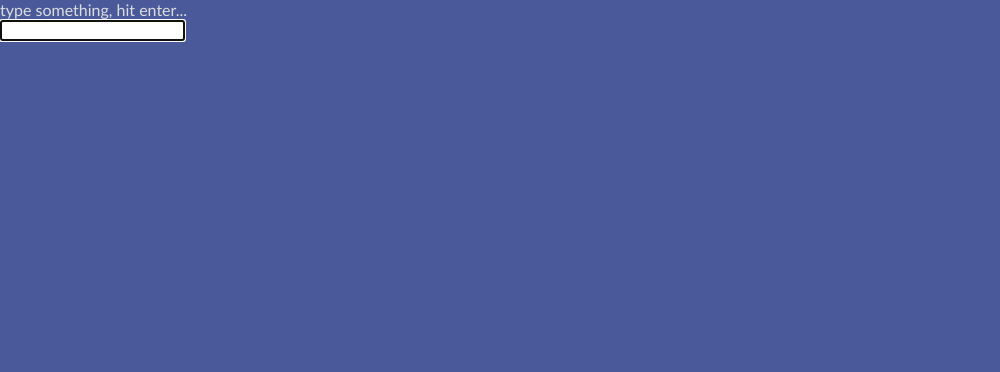
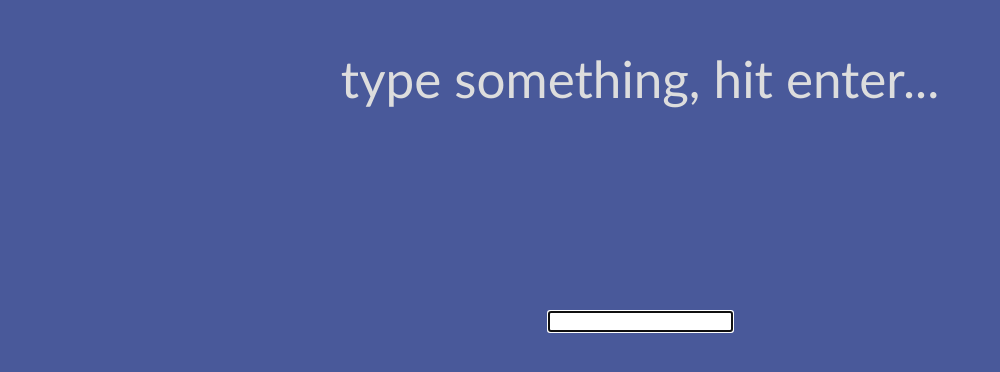
Before and after one commit to YashdalfTheGray/vicious-mockery, a plain HTML site: page index.html in a window 1280 px wide. Shown: the whole page, without its empty margins (0-1000 px from the left). Drawn offline with Linux system fonts and the light colour scheme.

Commit message:
turned the main page into a grid

```diff
--- a/index.html
+++ b/index.html
@@ -18,6 +18,11 @@
         color: #ddd;
         font-family: 'Gill Sans', 'Gill Sans MT', Calibri, 'Trebuchet MS',
           sans-serif;
+        font-size: 4vmax;
+        display: grid;
+        grid: [header] 'all' 1fr [input] 'all' 2fr [output] 'all' 2fr / 1fr;
+        gap: 8px 8px;
+        place-items: center;
       }
     </style>
   </head>
```
